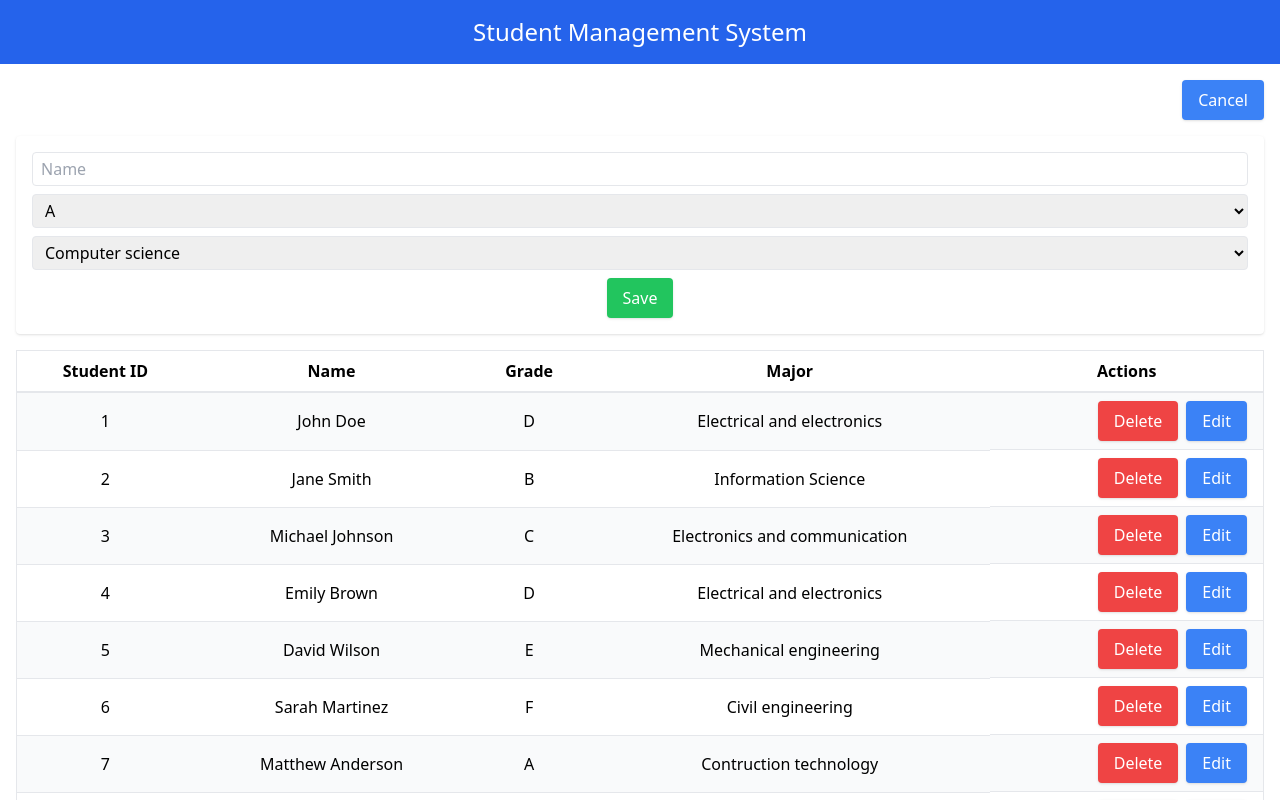
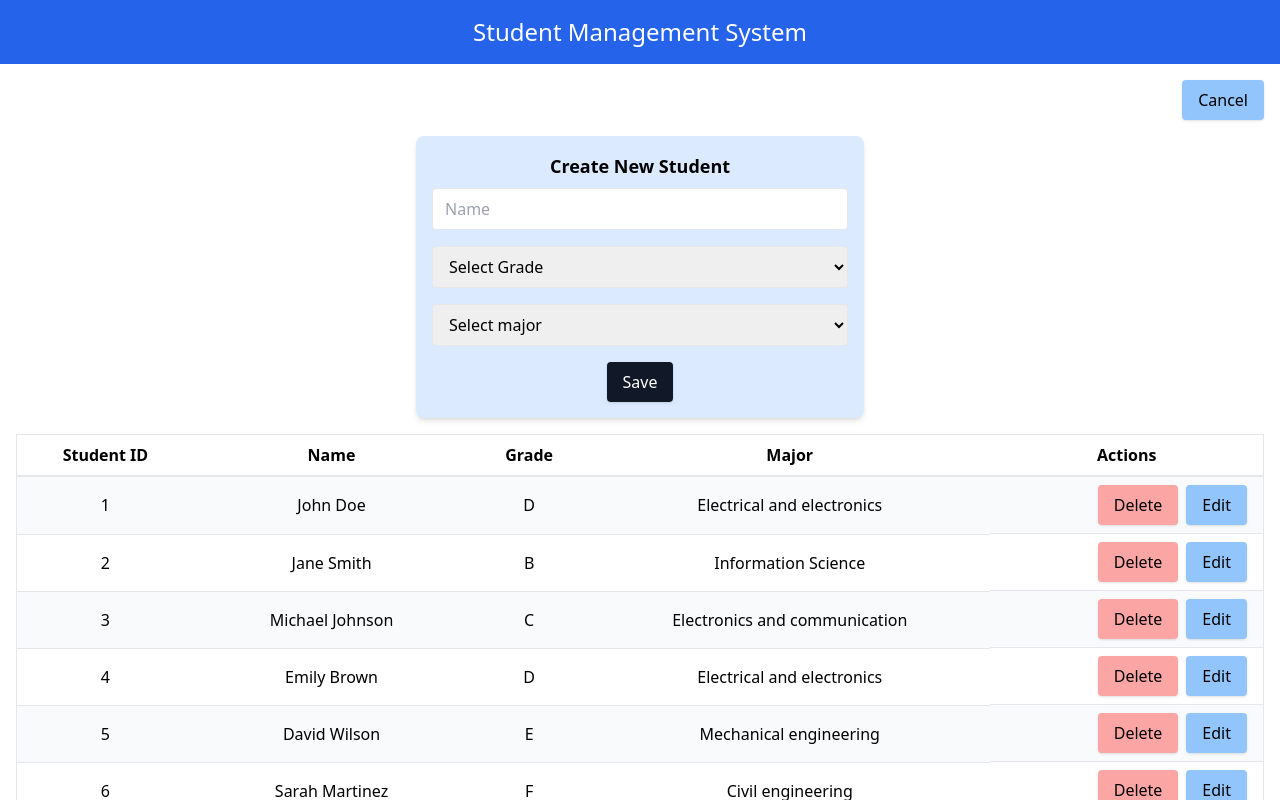
Before and after one commit to ymCorporate/student_management_system, a React (Create React App) app in the folder stu_mng_sys/: page / in a window 1280 px wide. Both pictures are taken after a click on the button "Add New Student". Shown: the top 800 px of the page. Built offline with nearby package versions, Linux system fonts and the light colour scheme; data requests are answered from the project's data file.

Commit message:
added validation for username, updated create function

```diff
--- a/stu_mng_sys/db.json
+++ b/stu_mng_sys/db.json
@@ -589,10 +589,34 @@
       "major": "Contruction technology"
     },
     {
-      "id": "99",
-      "name": "Charlotte Hayes",
+      "id": 100,
+      "name": "Gray hutgib",
       "grade": "B",
-      "major": "Biotechnology"
+      "major": "Electronics and communication"
+    },
+    {
+      "id": 101,
+      "name": "butghaw",
+      "grade": "B",
+      "major": "Information Science"
+    },
+    {
+      "id": 102,
+      "name": "haryt",
+      "grade": "B",
+      "major": "Computer science"
+    },
+    {
+      "id": 103,
+      "name": "hqc",
+      "grade": "A",
+      "major": "Computer science"
+    },
+    {
+      "id": 104,
+      "name": "Abc",
+      "grade": "A",
+      "major": "Computer science"
     }
   ]
 }
--- a/stu_mng_sys/src/components/list.tsx
+++ b/stu_mng_sys/src/components/list.tsx
@@ -1,70 +1,137 @@
-import React, { useState, useEffect } from 'react';
-import { Student } from '../types/Tstudent';
+import React, { useState, useEffect } from "react";
+import { Student } from "../types/Tstudent";
 
 const StudentList: React.FC = () => {
   const [students, setStudents] = useState<Student[]>([]);
   const [editingId, setEditingId] = useState<number | null>(null);
-  const [formData, setFormData] = useState({ name: '', grade: '', major: '' });
+  const [formData, setFormData] = useState({ name: "", grade: "", major: "" });
   const [showForm, setShowForm] = useState(false);
 
   useEffect(() => {
-    fetch('http://localhost:8000/students')
-      .then(response => {
+    fetch("http://localhost:8000/students")
+      .then((response) => {
         if (!response.ok) {
-          throw new Error('Network response was not ok');
+          throw new Error("Network response was not ok");
         }
         return response.json();
       })
-      .then(data => setStudents(data))
-      .catch(error => console.error('Fetch error:', error));
+      .then((data) => setStudents(data))
+      .catch((error) => console.error("Fetch error:", error));
   }, []);
 
   const handleDelete = (id: number) => {
     if (window.confirm("Are you sure you want to delete this student?")) {
       fetch(`http://localhost:8000/students/${id}`, {
-        method: 'DELETE',
+        method: "DELETE",
       }).then(() => {
-        setStudents(students.filter(student => student.id !== id));
+        setStudents(students.filter((student) => student.id !== id));
       });
     }
   };
 
   const handleEdit = (student: Student) => {
     setEditingId(student.id);
-    setFormData({ name: student.name, grade: student.grade, major: student.major });
+    setFormData({
+      name: student.name,
+      grade: student.grade,
+      major: student.major,
+    });
   };
 
   const handleSave = (id: number) => {
     fetch(`http://localhost:8000/students/${id}`, {
-      method: 'PUT',
+      method: "PUT",
       headers: {
-        'Content-Type': 'application/json',
+        "Content-Type": "application/json",
       },
       body: JSON.stringify(formData),
-    }).then(response => response.json())
-      .then(updatedStudent => {
-        setStudents(students.map(student => (student.id === id ? updatedStudent : student)));
+    })
+      .then((response) => response.json())
+      .then((updatedStudent) => {
+        setStudents(
+          students.map((student) =>
+            student.id === id ? updatedStudent : student
+          )
+        );
         setEditingId(null);
       });
   };
 
   const handleCreate = (e: React.FormEvent<HTMLFormElement>) => {
     e.preventDefault();
-    fetch('http://localhost:8000/students', {
-      method: 'POST',
+
+    const { name, grade, major } = formData;
+
+    // Validation: Name should not start with a number and should have more than 2 letters
+    if (!/^[A-Za-z][A-Za-z0-9\s]*$/.test(name) || name.length < 3) {
+      alert('Name should not start with a number and should have at least 3 characters.');
+      return;
+    }
+
+    // Validation: Grade and Major should not match for the same name
+    const existingStudent = students.find(student => student.name === name && student.grade === grade && student.major === major);
+    if (existingStudent) {
+      alert('A student with the same name, grade, and major already exists.');
+      return;
+    }
+
+    // Validation: Grade and Major should be selected
+    if (!grade || !major) {
+      alert('Please select both grade and major.');
+      return;
+    }
+
+    // Fetching existing students data to determine the last used ID
+    fetch("http://localhost:8000/students")
+      .then((response) => {
+        if (!response.ok) {
+          throw new Error('Failed to fetch student data.');
+        }
+        return response.json();
+      })
+      .then((students) => {
+        const lastId = students.length > 0 ? parseInt(students[students.length - 1].id) : 0;
+        const newStudentData = {
+          id: lastId + 1,
+          name,
+          grade,
+          major
+        };
+
+        // Posting new student data to the server
+        fetch("http://localhost:8000/students", {
+          method: "POST",
           headers: {
-        'Content-Type': 'application/json',
+            "Content-Type": "application/json",
           },
-      body: JSON.stringify(formData),
-    }).then(response => response.json())
-      .then(newStudent => {
+          body: JSON.stringify(newStudentData),
+        })
+          .then((response) => {
+            if (!response.ok) {
+              throw new Error('Failed to create student.');
+            }
+            return response.json();
+          })
+          .then((newStudent) => {
             setStudents([...students, newStudent]);
-        setFormData({ name: '', grade: '', major: '' });
+            setFormData({ name: "", grade: "", major: "" });
             setShowForm(false);
+          })
+          .catch((error) => {
+            console.error("Error creating student:", error);
+            alert('Failed to create student. Please try again later.');
+          });
+      })
+      .catch((error) => {
+        console.error("Error fetching student data:", error);
+        alert('Failed to fetch student data. Please try again later.');
       });
   };
 
-  const handleChange = (e: React.ChangeEvent<HTMLInputElement | HTMLSelectElement>) => {
+
+  const handleChange = (
+    e: React.ChangeEvent<HTMLInputElement | HTMLSelectElement>
+  ) => {
     setFormData({
       ...formData,
       [e.target.name]: e.target.value,
@@ -76,61 +143,77 @@ const StudentList: React.FC = () => {
       <div className="flex justify-end mb-4">
         <button
           onClick={() => setShowForm(!showForm)}
-          className="bg-blue-500 text-white px-4 py-2 rounded shadow hover:bg-blue-700 transition"
+          className="bg-blue-300 text-black px-4 py-2 rounded shadow hover:bg-blue-900 hover:text-white transition"
         >
-          {showForm ? 'Cancel' : 'Add New Student'}
+          {showForm ? "Cancel" : "Add New Student"}
         </button>
       </div>
 
       {showForm && (
-        <form onSubmit={handleCreate} className="bg-white p-4 rounded shadow mb-4">
-          <div className="mb-2">
+        <div className="max-w-md mx-auto mb-4 bg-blue-100 rounded-lg shadow-md p-4 hover:shadow-lg transition duration-300">
+          <h2 className="text-lg font-semibold mb-2">Create New Student</h2>
+          <form onSubmit={handleCreate} className="space-y-4">
+            <div>
               <input
                 type="text"
                 name="name"
                 value={formData.name}
                 onChange={handleChange}
                 placeholder="Name"
-              className="border px-2 py-1 rounded w-full"
+                className="border px-3 py-2 rounded w-full"
               />
             </div>
-          <div className="mb-2">
+            <div>
               <select
                 name="grade"
                 value={formData.grade}
                 onChange={handleChange}
-              className="border px-2 py-1 rounded w-full"
+                className="border px-3 py-2 rounded w-full"
               >
-              {['A', 'B', 'C', 'D', 'E', 'F'].map(grade => (
-                <option key={grade} value={grade}>{grade}</option>
+                {["Select Grade","A", "B", "C", "D", "E", "F"].map((grade) => (
+                  <option key={grade} value={grade}>
+                    {grade}
+                  </option>
                 ))}
               </select>
             </div>
-          <div className="mb-2">
+            <div>
               <select
                 name="major"
                 value={formData.major}
                 onChange={handleChange}
-              className="border px-2 py-1 rounded w-full"
+                className="border px-3 py-2 rounded w-full"
               >
+                <option value="default">Select major</option>
                 <option value="Computer science">Computer science</option>
                 <option value="Information Science">Information Science</option>
-              <option value="Electronics and communication">Electronics and communication</option>
-              <option value="Electrical and electronics">Electrical and electronics</option>
-              <option value="Mechanical engineering">Mechanical engineering</option>
+                <option value="Electronics and communication">
+                  Electronics and communication
+                </option>
+                <option value="Electrical and electronics">
+                  Electrical and electronics
+                </option>
+                <option value="Mechanical engineering">
+                  Mechanical engineering
+                </option>
                 <option value="Civil engineering">Civil engineering</option>
-              <option value="Construction technology">Construction technology</option>
+                <option value="Construction technology">
+                  Construction technology
+                </option>
                 <option value="Biotechnology">Biotechnology</option>
-              <option value="Industrial production">Industrial production</option>
+                <option value="Industrial production">
+                  Industrial production
+                </option>
               </select>
             </div>
             <button
               type="submit"
-            className="bg-green-500 text-white px-4 py-2 rounded shadow hover:bg-green-700 transition"
+              className="bg-gray-900 text-white px-4 py-2 rounded shadow hover:bg-green-500 hover:text-black transition"
             >
               Save
             </button>
           </form>
+        </div>
       )}
 
       <table className="min-w-full bg-white border border-gray-200">
@@ -147,9 +230,15 @@ const StudentList: React.FC = () => {
           {students.map((student, index) => (
             <tr
               key={student.id}
-              className={index % 2 === 0 ? 'bg-gray-50 hover:bg-gray-100' : 'bg-white hover:bg-gray-100'}
+              className={
+                index % 2 === 0
+                  ? "bg-gray-50 hover:bg-gray-150"
+                  : "bg-white hover:bg-gray-100"
+              }
             >
-              <td className="px-4 py-2 border-b border-gray-200">{student.id}</td>
+              <td className="px-4 py-2 border-b border-gray-200">
+                {student.id}
+              </td>
               <td className="px-4 py-2 border-b border-gray-200">
                 {editingId === student.id ? (
                   <input
@@ -171,8 +260,10 @@ const StudentList: React.FC = () => {
                     onChange={handleChange}
                     className="border px-2 py-1 rounded w-full"
                   >
-                    {['A', 'B', 'C', 'D', 'E', 'F'].map(grade => (
-                      <option key={grade} value={grade}>{grade}</option>
+                    {["A", "B", "C", "D", "E"].map((grade) => (
+                      <option key={grade} value={grade}>
+                        {grade}
+                      </option>
                     ))}
                   </select>
                 ) : (
@@ -187,15 +278,28 @@ const StudentList: React.FC = () => {
                     onChange={handleChange}
                     className="border px-2 py-1 rounded w-full"
                   >
+                    <option value="">Select Major</option>
                     <option value="Computer science">Computer science</option>
-                    <option value="Information Science">Information Science</option>
-                    <option value="Electronics and communication">Electronics and communication</option>
-                    <option value="Electrical and electronics">Electrical and electronics</option>
-                    <option value="Mechanical engineering">Mechanical engineering</option>
+                    <option value="Information Science">
+                      Information Science
+                    </option>
+                    <option value="Electronics and communication">
+                      Electronics and communication
+                    </option>
+                    <option value="Electrical and electronics">
+                      Electrical and electronics
+                    </option>
+                    <option value="Mechanical engineering">
+                      Mechanical engineering
+                    </option>
                     <option value="Civil engineering">Civil engineering</option>
-                    <option value="Construction technology">Construction technology</option>
+                    <option value="Construction technology">
+                      Construction technology
+                    </option>
                     <option value="Biotechnology">Biotechnology</option>
-                    <option value="Industrial production">Industrial production</option>
+                    <option value="Industrial production">
+                      Industrial production
+                    </option>
                   </select>
                 ) : (
                   student.major
@@ -205,7 +309,8 @@ const StudentList: React.FC = () => {
                 {editingId === student.id ? (
                   <button
                     onClick={() => handleSave(student.id)}
-                    className="bg-green-500 text-white px-4 py-2 rounded shadow hover:bg-green-700 transition"
+                    className="bg-green-500 text-white px-4 py-2 rounded shadow hover
+                transition"
                   >
                     Save
                   </button>
@@ -213,13 +318,15 @@ const StudentList: React.FC = () => {
                   <>
                     <button
                       onClick={() => handleDelete(student.id)}
-                      className="bg-red-500 text-white px-4 py-2 rounded shadow hover:bg-red-700 transition"
+                      className="bg-red-300 text-black px-4 py-2 rounded shadow hover:bg-red-800 hover:text-white transition
+                transition"
                     >
                       Delete
                     </button>
                     <button
                       onClick={() => handleEdit(student)}
-                      className="bg-blue-500 text-white px-4 py-2 rounded shadow hover:bg-blue-700 transition"
+                      className="bg-blue-300 text-black px-4 py-2 rounded shadow hover:bg-blue-900 hover:text-white transition
+                transition"
                     >
                       Edit
                     </button>
```
Lines whose indentation alone changed are shown as unchanged.
